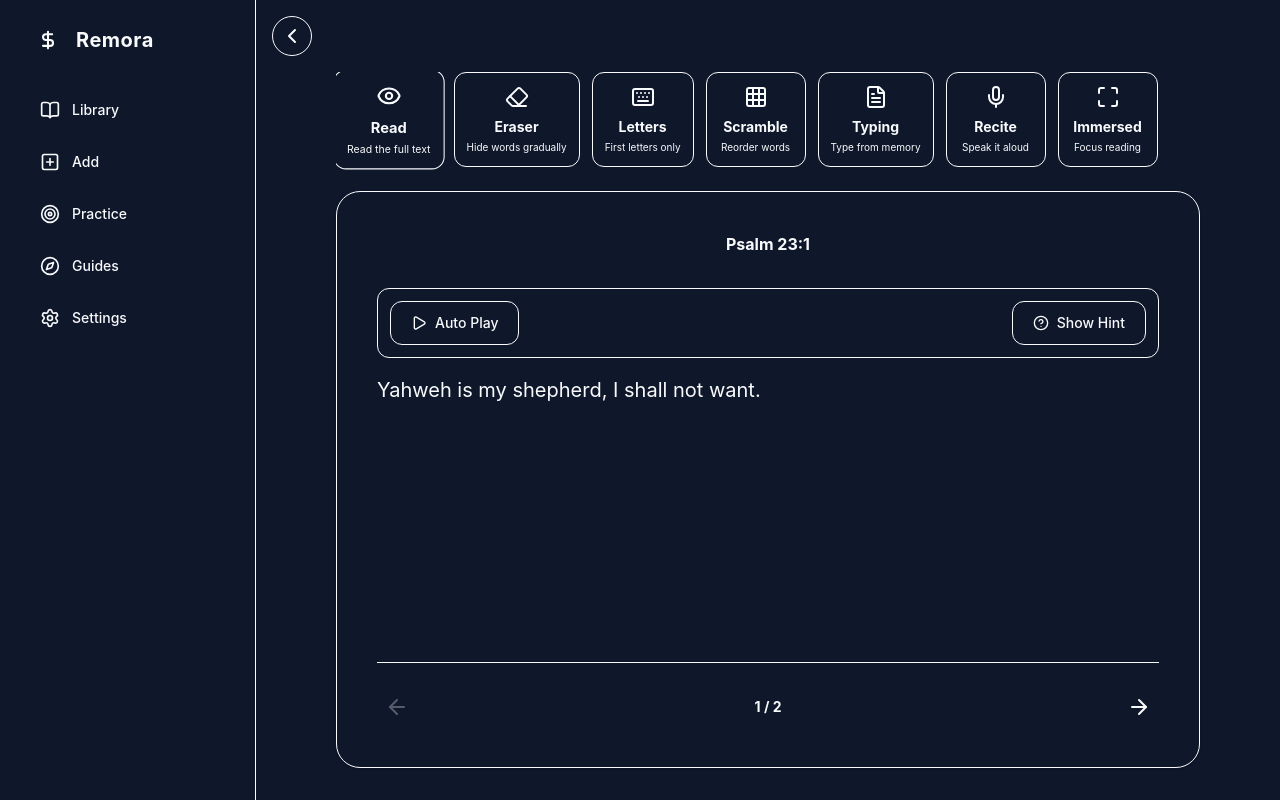
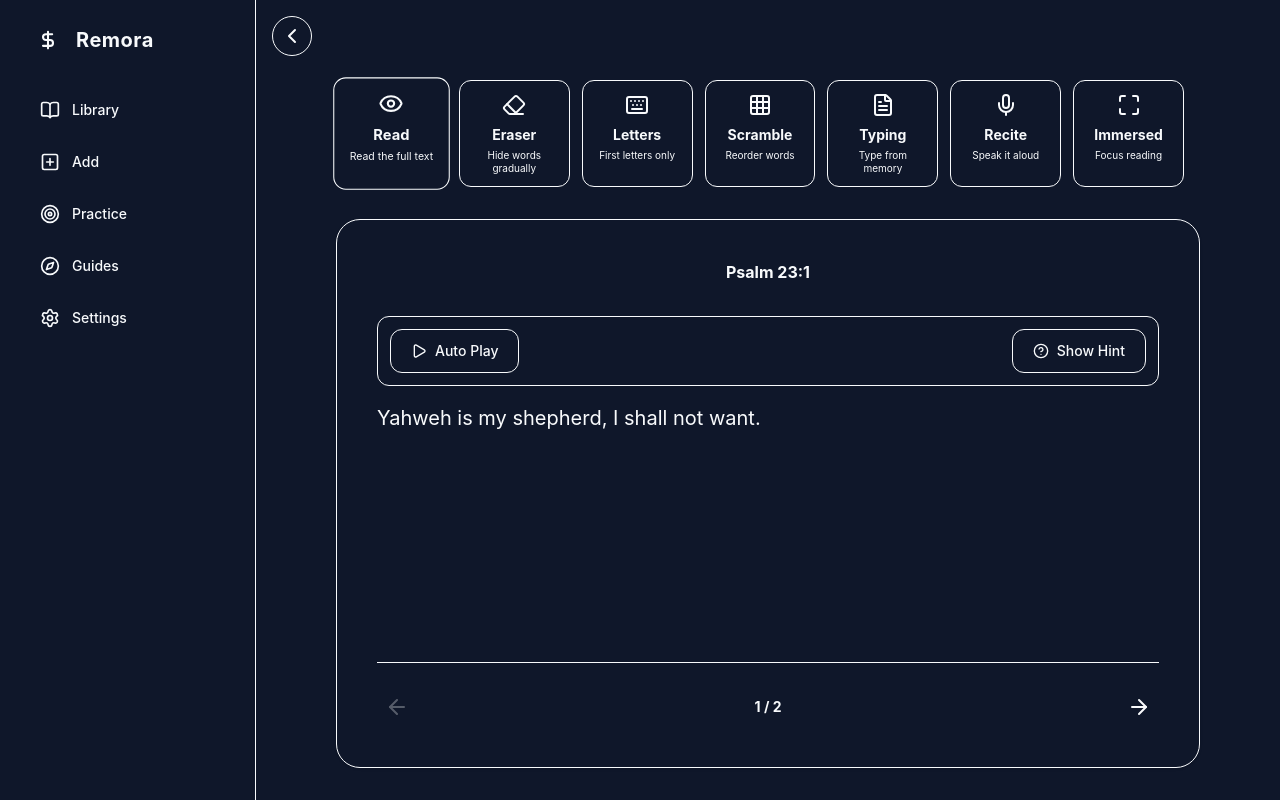
Before and after one commit to Kanakaiah/kanakaiah.github.io, a React (Vite) app: page /practice in a window 1280 px wide. Built offline with nearby package versions, Linux system fonts and the light colour scheme.

Commit message:
Fix Practice mode selector clipping and width alignment

```diff
--- a/src/screens/Practice.tsx
+++ b/src/screens/Practice.tsx
@@ -165,7 +165,7 @@ export const Practice: React.FC = () => {
 
         {/* Mode Selector (Hidden in Immersed) */}
         {!isImmersed && (
-          <div className="flex overflow-x-auto pb-4 mb-2 scrollbar-hide gap-3 w-full">
+          <div className="flex overflow-x-auto pb-6 pt-2 px-2 -mx-2 mb-2 scrollbar-hide gap-3 w-full">
             {[
               { id: 'read', icon: Eye, label: 'Read', sub: 'Read the full text' },
               { id: 'eraser', icon: Eraser, label: 'Eraser', sub: 'Hide words gradually' },
@@ -178,7 +178,7 @@ export const Practice: React.FC = () => {
               <button
                 key={mode.id}
                 onClick={() => setActiveMode(mode.id as PracticeMode)}
-                className={`flex-shrink-0 flex flex-col items-center p-3 rounded-xl min-w-[100px] border transition-all duration-300
+                className={`flex-1 shrink-0 flex flex-col items-center p-3 rounded-xl min-w-[100px] border transition-all duration-300
                   ${activeMode === mode.id
                     ? 'bg-accent/10 border-accent/30 shadow-[0_4px_20px_rgba(var(--accent-rgb),0.15)] scale-105'
                     : 'bg-glass-bg border-glass-border hover:bg-glass-bg-hover'}`}
```
